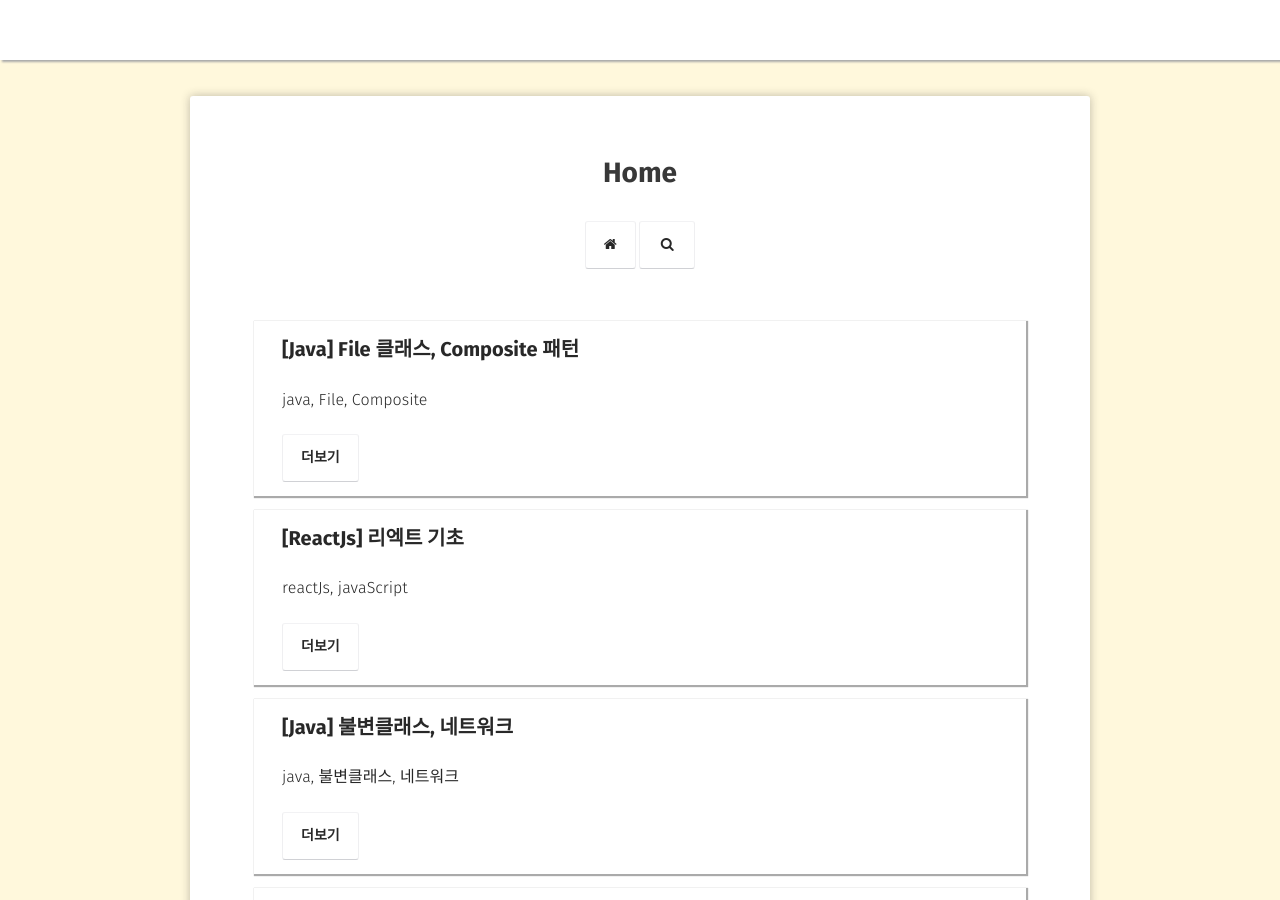
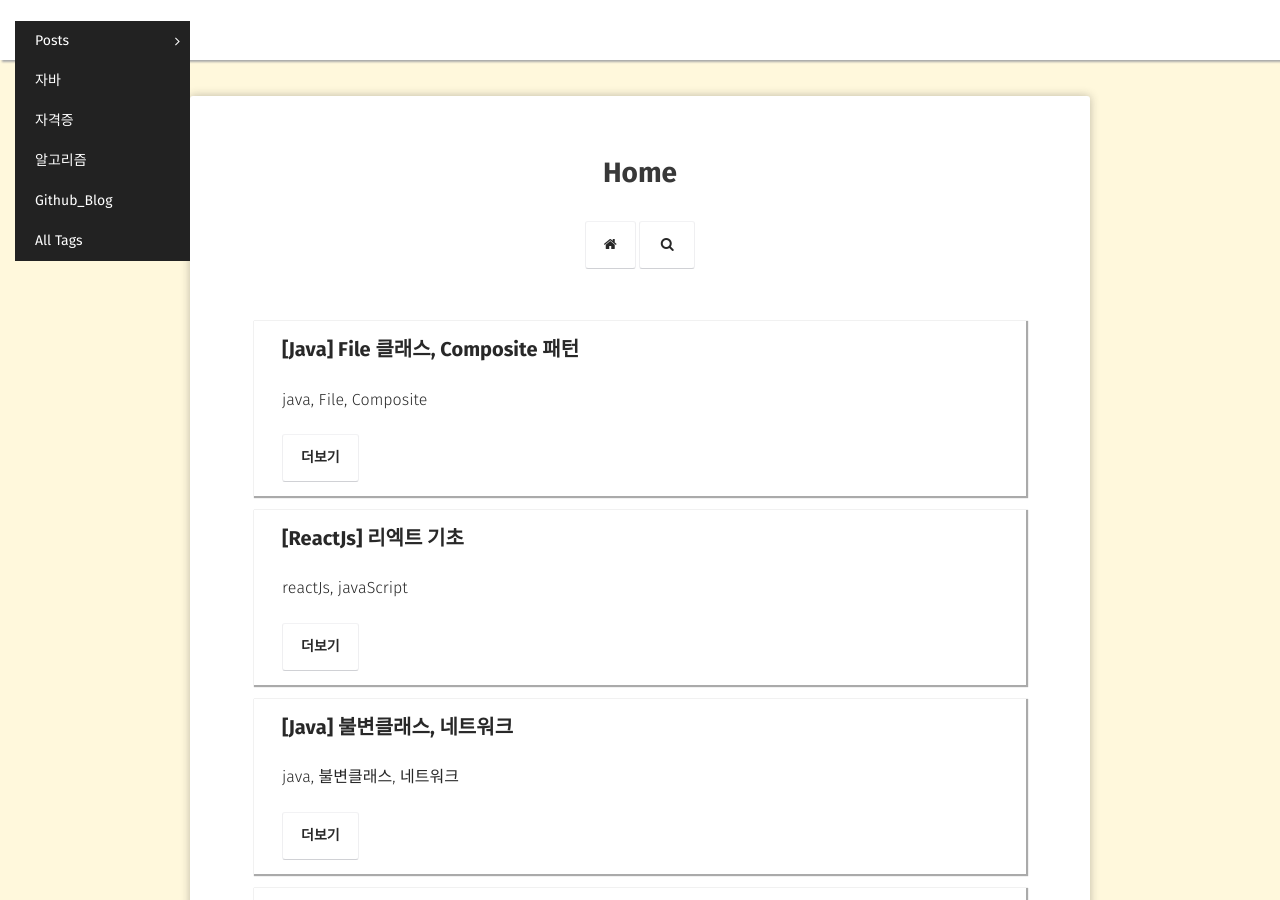
Before and after one commit to choiwono/choiwono.github.io, a Jekyll site: the page built from index.html, in a window 1280 px wide and 900 px high. Built offline with Jekyll 4.4.1, drawn with Linux system fonts in a browser that asks for light colours; some web fonts are replaced.

Commit message:
Update nav.html

```diff
--- a/_includes/nav.html
+++ b/_includes/nav.html
@@ -1,6 +1,6 @@
 	<nav id="dl-menu" class="dl-menuwrapper" role="navigation">
 		<!--<button class="dl-trigger">Open Menu</button>-->
-		<ul class="dl-menu">
+		<ul>
             <li>
                 <a href="#">Posts</a>
                 <ul>
```
